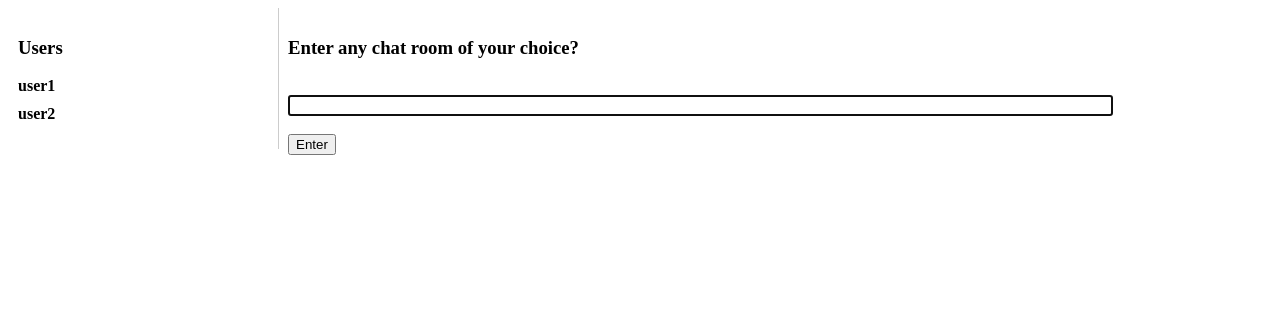
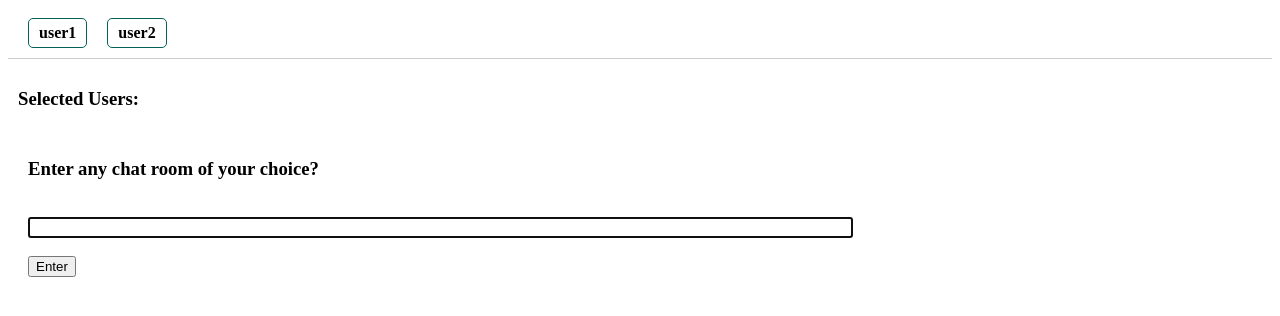
Before and after one commit to el18053/ChatApp, a Django app: page / in a window 1280 px wide. Shown: the top 316 px of the page. Run offline with Django 5.2, Linux system fonts and the light colour scheme; a user stored in the database is signed in; data comes from the database, SQL or seed files in the repository.

Commit message:
added users selection option

```diff
--- a/project/app/static/index.css
+++ b/project/app/static/index.css
@@ -1,18 +1,38 @@
-.sidebar {
-    width: 250px;
-    float: left;
-    border-right: 1px solid #ccc;
+/* Basic styling for the horizontal bar and selected users */
+.user-bar {
+    display: flex;
+    overflow-x: auto;
+    white-space: nowrap;
+    border-bottom: 1px solid #ccc;
     padding: 10px;
 }
+.user-item {
+    margin: 0 10px;
+    font-weight: bold;
+    cursor: pointer;
+    padding: 5px 10px;
+    border: 1px solid #036358;
+    border-radius: 5px;
+}
+.user-item.selected {
+    background-color: #036358;
+    color: white;
+}
 .container {
-    margin-left: 270px;
     padding: 10px;
 }
-ul {
-    list-style: none;
+.selected-users {
+    margin-top: 20px;
+}
+.selected-users h3 {
+    font-size: 1.2rem;
+}
+.selected-users ul {
+    list-style-type: none;
     padding: 0;
 }
-ul li {
-    margin: 10px 0;
+.selected-users ul li {
+    margin: 5px 0;
     font-weight: bold;
+    color: #036358;
 }
--- a/project/app/templates/index.html
+++ b/project/app/templates/index.html
@@ -12,15 +12,21 @@
 </head>
 <body>
 
-    <div class="sidebar">
-        <h3>Users</h3>
-        <ul>
-            {% for user in users %}
-                <li>{{ user.username }}</li>
-            {% endfor %}
-        </ul>
+    <div class="user-bar">
+        {% for user in users %}
+            <div class="user-item" data-username="{{ user.username }}" id="user_{{ user.id }}">
+                {{ user.username }}
+            </div>
+        {% endfor %}
     </div>
 
+    <div class="container">
+        <h3>Selected Users:</h3>
+        <div class="selected-users">
+            <ul id="selected-users-list">
+                <!-- Selected users will be added here dynamically -->
+            </ul>
+        </div>
 
     <div class="container">
         <h3>Enter any chat room of your choice?</h3><br>
@@ -28,6 +34,43 @@
         <input id="submit" type="button" value="Enter">
     </div>
     <script>
+
+        // Array to store selected users
+        let selectedUsers = [];
+
+        // Handle clicking on a user
+        document.querySelectorAll('.user-item').forEach(function(userElement) {
+            userElement.onclick = function() {
+                const username = this.getAttribute('data-username');
+
+                // If the user is already selected, deselect them
+                if (selectedUsers.includes(username)) {
+                    selectedUsers = selectedUsers.filter(user => user !== username);
+                    this.classList.remove('selected');
+                } else {
+                    // Otherwise, select the user
+                    selectedUsers.push(username);
+                    this.classList.add('selected');
+                }
+
+                // Update the list of selected users
+                updateSelectedUsersList();
+            };
+        });
+
+        // Update the selected users list displayed below the bar
+        function updateSelectedUsersList() {
+            const selectedUsersList = document.querySelector('#selected-users-list');
+            selectedUsersList.innerHTML = '';  // Clear current list
+
+            selectedUsers.forEach(function(user) {
+                const li = document.createElement('li');
+                li.textContent = user;
+                selectedUsersList.appendChild(li);
+            });
+        }
+
+
         document.querySelector('#roomname').focus();
         document.querySelector('#submit').onclick = function(e) {
             var myRoom = document.querySelector('#roomname').value;
```
